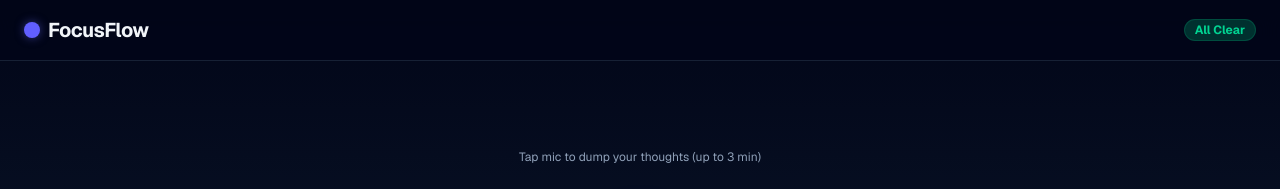
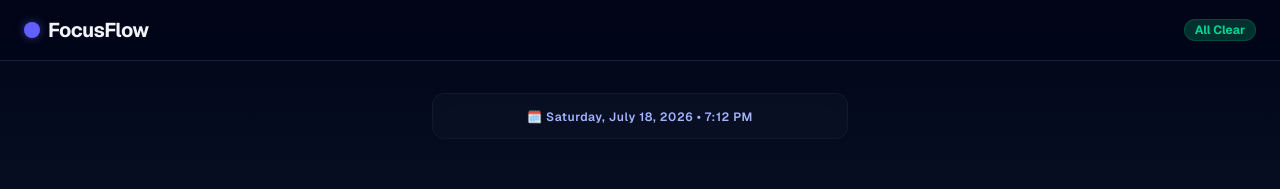
Before and after one commit to prtkkshk/spill, a Next.js app: page / in a window 1280 px wide. Shown: the top 189 px of the page. Built offline with nearby package versions, Linux system fonts and the light colour scheme; no server answers.

Commit message:
feat: add next_week deadline grouping and show live date/time/day on UI

```diff
--- a/app/api/tasks/route.ts
+++ b/app/api/tasks/route.ts
@@ -28,6 +28,7 @@ export async function GET() {
     const grouped = {
       today: [] as Task[],
       this_week: [] as Task[],
+      next_week: [] as Task[],
       anytime: [] as Task[],
     };
 
@@ -36,6 +37,8 @@ export async function GET() {
         grouped.today.push(task);
       } else if (task.fuzzy_deadline === 'this_week') {
         grouped.this_week.push(task);
+      } else if (task.fuzzy_deadline === 'next_week') {
+        grouped.next_week.push(task);
       } else {
         grouped.anytime.push(task);
       }
--- a/app/page.tsx
+++ b/app/page.tsx
@@ -9,15 +9,39 @@ export default function Home() {
   const [tasks, setTasks] = useState<{
     today: Task[];
     this_week: Task[];
+    next_week: Task[];
     anytime: Task[];
   }>({
     today: [],
     this_week: [],
+    next_week: [],
     anytime: [],
   });
 
   const [isLoading, setIsLoading] = useState<boolean>(true);
   const [refreshKey, setRefreshKey] = useState<number>(0);
+  const [currentDateText, setCurrentDateText] = useState<string>('');
+
+  // Live Clock Display
+  useEffect(() => {
+    const updateTime = () => {
+      const now = new Date();
+      const text = now.toLocaleDateString('en-US', {
+        weekday: 'long',
+        year: 'numeric',
+        month: 'long',
+        day: 'numeric',
+      }) + ' • ' + now.toLocaleTimeString('en-US', {
+        hour: 'numeric',
+        minute: '2-digit',
+        hour12: true,
+      });
+      setCurrentDateText(text);
+    };
+    updateTime();
+    const interval = setInterval(updateTime, 1000 * 30); // Update every 30 seconds
+    return () => clearInterval(interval);
+  }, []);
 
   // Fetch tasks from /api/tasks
   const fetchTasks = async () => {
@@ -77,7 +101,7 @@ export default function Home() {
     }
   };
 
-  const totalPending = tasks.today.length + tasks.this_week.length + tasks.anytime.length;
+  const totalPending = tasks.today.length + tasks.this_week.length + tasks.next_week.length + tasks.anytime.length;
 
   return (
     <div className="min-h-screen bg-gradient-to-b from-slate-950 via-slate-900 to-slate-950 text-slate-100 flex flex-col font-sans select-none pb-12">
@@ -105,6 +129,13 @@ export default function Home() {
       {/* Main Layout container */}
       <main className="flex-1 w-full max-w-md mx-auto flex flex-col items-center justify-start px-4 pt-8 space-y-8">
 
+        {/* Live Date/Time Display */}
+        <div className="w-full text-center py-2.5 px-4 bg-slate-900/40 border border-slate-800/40 rounded-xl backdrop-blur-sm">
+          <span className="text-xs font-semibold text-indigo-300 tracking-wider">
+            🗓️ {currentDateText || 'Loading current time...'}
+          </span>
+        </div>
+
         {/* Quick Stats Panel */}
         {totalPending > 0 && (
           <div className="w-full bg-slate-900/40 border border-slate-800/50 rounded-2xl p-4 flex justify-between items-center text-center backdrop-blur-sm">
@@ -115,6 +146,10 @@ export default function Home() {
             <div className="flex-1 border-r border-slate-800">
               <span className="block text-2xl font-bold text-slate-100">{tasks.this_week.length}</span>
               <span className="text-[10px] text-slate-400 uppercase font-semibold tracking-wider">This Week</span>
+            </div>
+            <div className="flex-1 border-r border-slate-800">
+              <span className="block text-2xl font-bold text-slate-100">{tasks.next_week.length}</span>
+              <span className="text-[10px] text-slate-400 uppercase font-semibold tracking-wider">Next Week</span>
             </div>
             <div className="flex-1">
               <span className="block text-2xl font-bold text-slate-100">{tasks.anytime.length}</span>
--- a/components/TaskList.tsx
+++ b/components/TaskList.tsx
@@ -7,6 +7,7 @@ interface TaskListProps {
   initialTasks: {
     today: Task[];
     this_week: Task[];
+    next_week: Task[];
     anytime: Task[];
   };
   onRefreshNeeded: () => void;
@@ -22,7 +23,7 @@ export default function TaskList({ initialTasks, onRefreshNeeded }: TaskListProp
     setLocalTasks(initialTasks);
   }, [initialTasks]);
 
-  const handleToggleComplete = async (taskId: string, currentGroup: 'today' | 'this_week' | 'anytime') => {
+  const handleToggleComplete = async (taskId: string, currentGroup: 'today' | 'this_week' | 'next_week' | 'anytime') => {
     // 1. Optimistic Update: Remove task from local list immediately
     const originalGroupList = localTasks[currentGroup];
     const taskToComplete = originalGroupList.find((t) => t.id === taskId);
@@ -107,9 +108,10 @@ export default function TaskList({ initialTasks, onRefreshNeeded }: TaskListProp
   const hasTasks =
     localTasks.today.length > 0 ||
     localTasks.this_week.length > 0 ||
+    localTasks.next_week.length > 0 ||
     localTasks.anytime.length > 0;
 
-  const renderGroup = (groupKey: 'today' | 'this_week' | 'anytime', title: string, subtitle: string) => {
+  const renderGroup = (groupKey: 'today' | 'this_week' | 'next_week' | 'anytime', title: string, subtitle: string) => {
     const list = localTasks[groupKey];
     if (list.length === 0) return null;
 
@@ -182,6 +184,7 @@ export default function TaskList({ initialTasks, onRefreshNeeded }: TaskListProp
         <div className="space-y-8">
           {renderGroup('today', 'Today', 'Crucial focus for today')}
           {renderGroup('this_week', 'This Week', 'Plan to tackle by Sunday')}
+          {renderGroup('next_week', 'Next Week', 'Tackle starting next Monday')}
           {renderGroup('anytime', 'Low-Energy / Anytime', 'Backlog, low focus, or when free')}
         </div>
       )}
--- a/lib/gemini.ts
+++ b/lib/gemini.ts
@@ -6,7 +6,11 @@ Current Date Context: Today is ${dateContext}. Use this reference date to resolv
 
 Rules:
 1. Each task description must start with a verb (e.g. 'Draft project pitch', not 'thinking about the pitch').
-2. Infer fuzzy_deadline as one of: today, this_week, backlog, when_free.
+2. Infer fuzzy_deadline as one of: today, this_week, next_week, backlog, when_free.
+   - 'today': due today or tomorrow.
+   - 'this_week': due by the end of the current calendar week (Sunday).
+   - 'next_week': due in the following calendar week (starting next Monday through Sunday). For example, if today is Sunday, a task for "Tuesday" belongs to 'next_week'.
+   - 'backlog' / 'when_free': for future or non-urgent items.
 3. Infer energy_level as one of: high_focus (deep work, writing, coding), low_focus (quick errands, replies, calls).
 4. Extract any mentioned people, tools, or links into a 'context' field.
 5. Ignore filler words, false starts, and rambling asides that aren't tasks.
@@ -134,7 +138,7 @@ export async function parseAudioBrainDump(
     parsed.tasks = parsed.tasks.map((task) => {
       // Validate deadline
       let deadline = task.fuzzy_deadline;
-      if (!['today', 'this_week', 'backlog', 'when_free'].includes(deadline)) {
+      if (!['today', 'this_week', 'next_week', 'backlog', 'when_free'].includes(deadline)) {
         deadline = 'this_week';
       }
 
--- a/lib/types.ts
+++ b/lib/types.ts
@@ -6,7 +6,7 @@ export interface Recording {
 }
 
 export type TaskStatus = 'pending' | 'completed' | 'snoozed';
-export type FuzzyDeadline = 'today' | 'this_week' | 'backlog' | 'when_free';
+export type FuzzyDeadline = 'today' | 'this_week' | 'next_week' | 'backlog' | 'when_free';
 export type EnergyLevel = 'high_focus' | 'low_focus';
 
 export interface Task {
```
Also changed, not shown: 2 other files (tests, documents, lock files or other folders).
